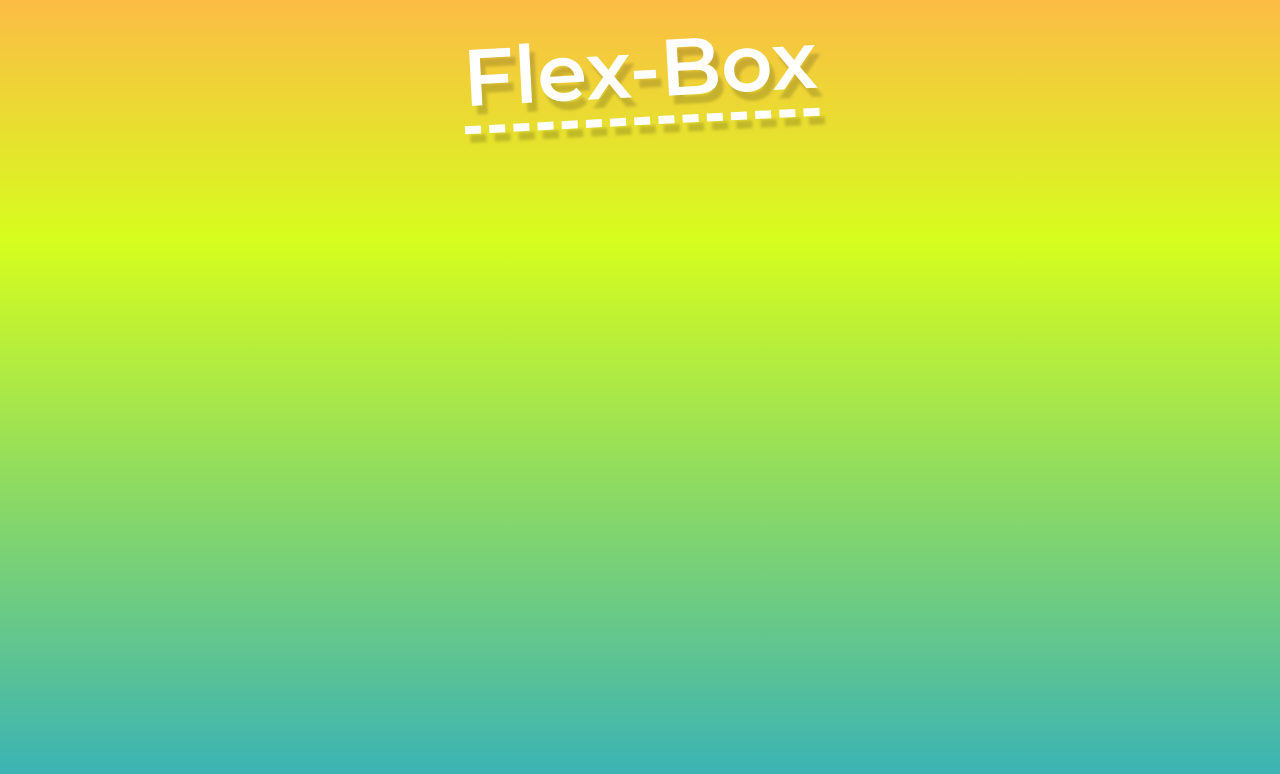
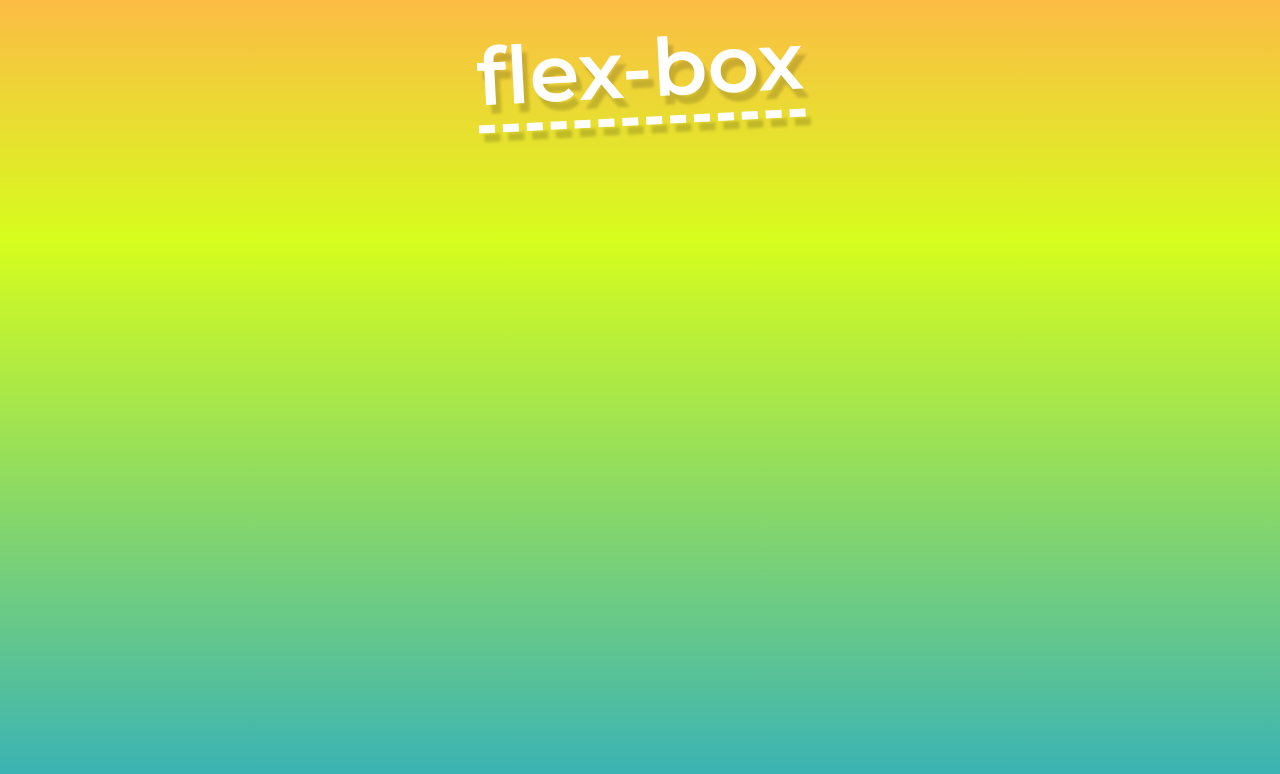
Before and after one commit to t123arun/flex-box, a plain HTML site: page index.html in a window 1280 px wide. Drawn offline with Linux system fonts and the light colour scheme.

```diff
--- a/index.html
+++ b/index.html
@@ -10,6 +10,6 @@
     <link href="https://fonts.googleapis.com/css2?family=Montserrat:wght@100;300;400;600&display=swap" rel="stylesheet">
 </head>
 <body>
-    <h1>Flex-Box</h1>
+    <h1>flex-box</h1>
 </body>
 </html>
```
Also changed, not shown: 1 other file.
